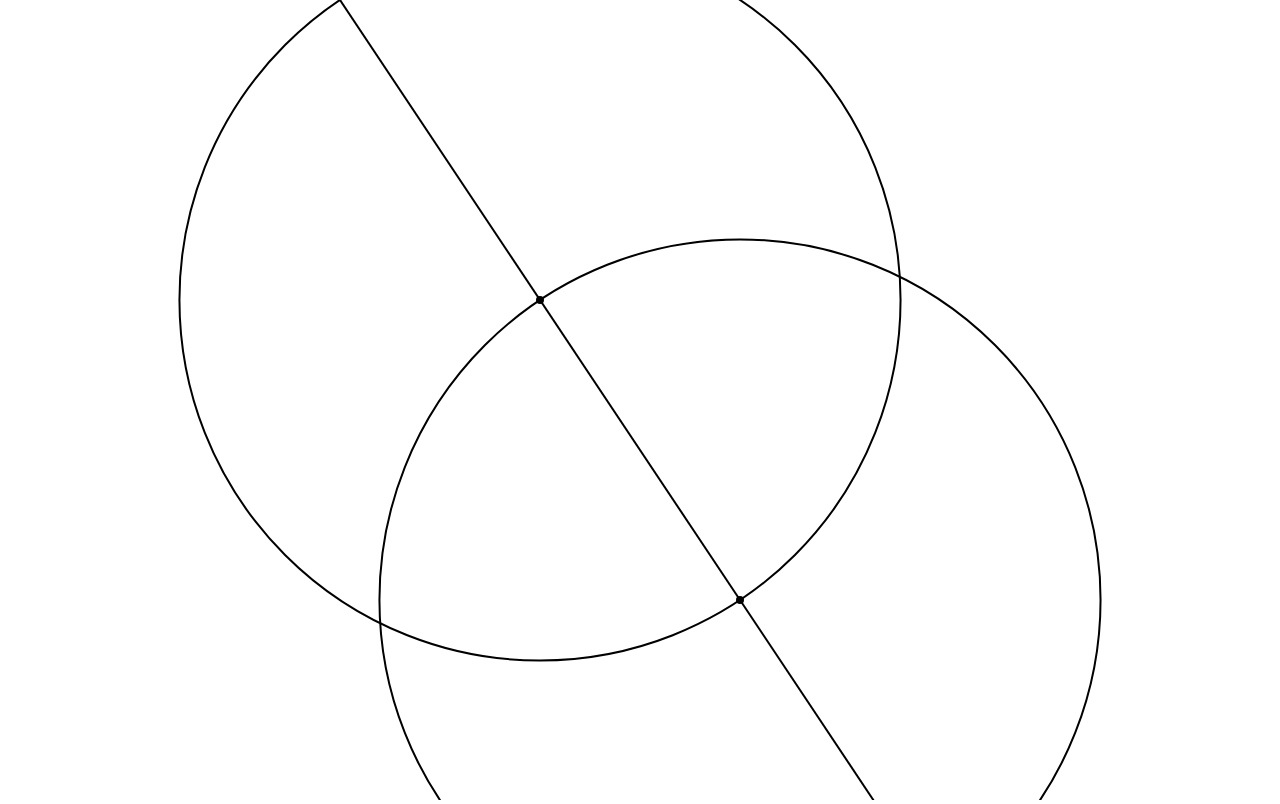
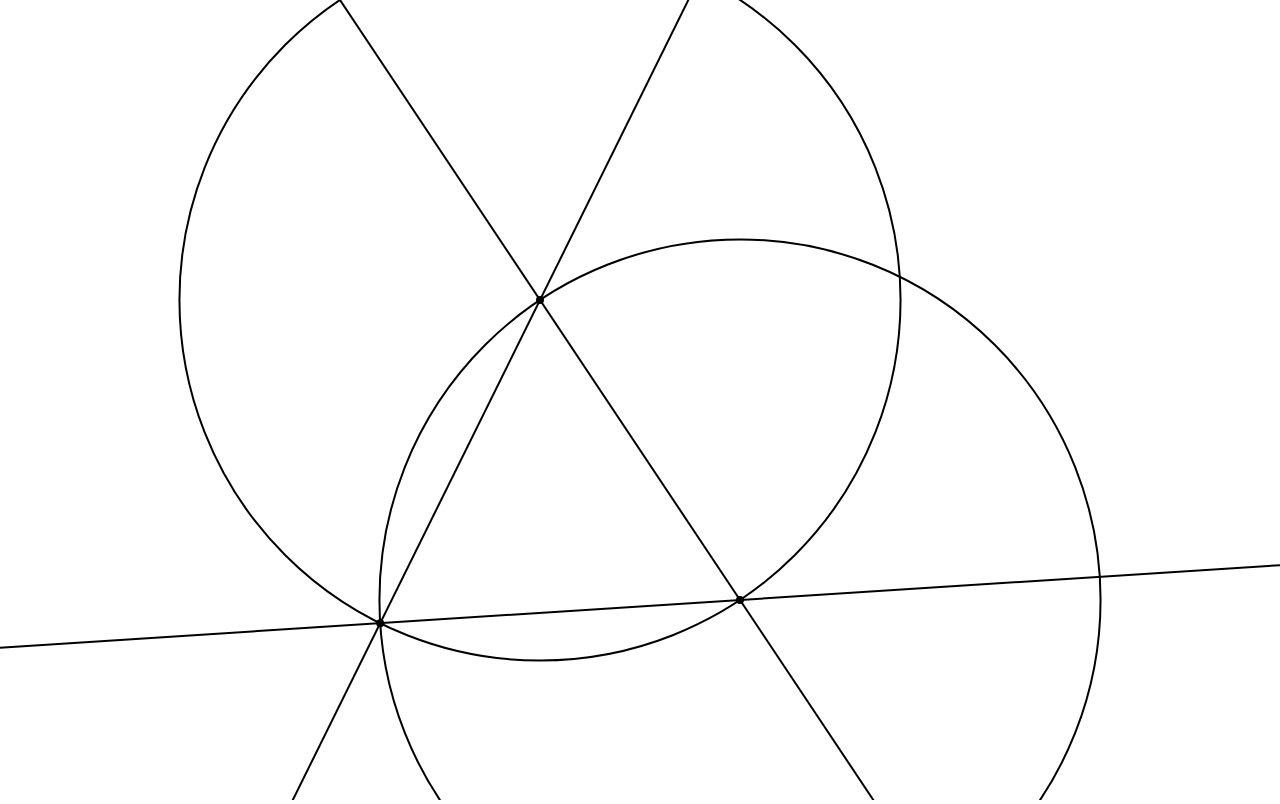
Before and after one commit to arrocke/euclid, a React (Create React App) app: page / in a window 1280 px wide. Built offline with nearby package versions, Linux system fonts and the light colour scheme.

Commit message:
calculate intersections

```diff
--- /dev/null
+++ b/src/calculator.js
@@ -0,0 +1,111 @@
+// Point: { type: 'point', x, y }
+// Line: { type: 'line', p1, p2 }
+// Circle: { type: 'circle', c, e }
+// Intersection: { type: 'intersection', e1, e2 }
+
+const lineParams = (p1, p2) => {
+  const m = (p2.y - p1.y) / (p2.x - p1.x)
+  const b = p1.y - p1.x * m
+  return { m, b }
+}
+
+const circleParams = (c, e) => {
+  const r = Math.sqrt(Math.pow(c.x - e.x, 2) + Math.pow(c.y - e.y, 2))
+  return {
+    cx: c.x,
+    cy: c.y,
+    r
+  }
+}
+
+const intersectionParams = (e1, e2, neg) => {
+  if (e1.type === 'circle' && e2.type === 'line') {
+    const temp = e1
+    e1 = e2
+    e2 = temp
+  }
+
+  if (e1.type === 'line' && e2.type === 'line') {
+    const x = (e1.b - e2.b) / (e2.m - e1.m)
+    const y = e1.m * x + e1.b
+    return { x, y }
+  } else if (e1.type === 'line' && e2.type === 'circle') {
+    const a = 1 + Math.pow(e1.m, 2)
+    const b = 2 * (-e2.cx + e1.m * (e1.b - e2.cy))
+    const c = Math.pow(e2.cx, 2) + Math.pow(e1.b - e2.cy, 2) - Math.pow(e2.r, 2)
+
+    const x = (-b + (neg ? -1 : 1) * Math.sqrt(Math.pow(b, 2) - 4 * a * c)) / (2 * a)
+    const y = e1.m * x + e1.b
+
+    return { x, y }
+  } else if (e1.type === 'circle' && e2.type === 'circle') {
+    const bl = (Math.pow(e1.cx, 2) - Math.pow(e2.cx, 2) + Math.pow(e1.cy, 2) - Math.pow(e2.cy, 2) - Math.pow(e1.r, 2) + Math.pow(e2.r, 2)) / (-2 * (e2.cy - e1.cy))
+    const m = -(e2.cx - e1.cx) / (e2.cy - e1.cy)
+
+    const a = 1 + Math.pow(m, 2)
+    const b = 2 * (-e2.cx + m * (bl - e2.cy))
+    const c = Math.pow(e2.cx, 2) + Math.pow(bl - e2.cy, 2) - Math.pow(e2.r, 2)
+
+    const x = (-b + (neg ? -1 : 1) * Math.sqrt(Math.pow(b, 2) - 4 * a * c)) / (2 * a)
+    const y = m * x + bl
+
+    return { x, y }
+  }
+}
+
+export default {
+  layout (elements) {
+    const resolved = []
+    let id = 0
+
+    // Resolve each element.
+    for (let el of elements) {
+      switch (el.type) {
+        case 'point': {
+          resolved.push({ ...el, id: id++ })
+          break
+        }
+        case 'line': {
+          const p1Ref = resolved[el.p1]
+          const p2Ref = resolved[el.p2]
+          resolved.push({
+            ...el,
+            ...lineParams(p1Ref, p2Ref),
+            p1Ref,
+            p2Ref,
+            id: id++
+          })
+          break
+        }
+        case 'circle': {
+          const cRef = resolved[el.c]
+          const eRef = resolved[el.e]
+          resolved.push({
+            ...el,
+            ...circleParams(cRef, eRef),
+            cRef,
+            eRef,
+            id: id++
+          })
+          break
+        }
+        case 'intersection': {
+          const e1Ref = resolved[el.e1]
+          const e2Ref = resolved[el.e2]
+          resolved.push({
+            ...el,
+            ...intersectionParams(e1Ref, e2Ref, el.neg),
+            e1Ref,
+            e2Ref,
+            id: id++
+          })
+          break
+        }
+        default:
+          break
+      }
+    }
+
+    return resolved
+  }
+}
--- a/src/components/Canvas.js
+++ b/src/components/Canvas.js
@@ -2,6 +2,7 @@ import React, { Component } from 'react';
 import Point from './Point'
 import Line from './Line'
 import Circle from './Circle'
+import calculator from '../calculator'
 
 class Canvas extends Component {
   constructor(props) {
@@ -11,13 +12,16 @@ class Canvas extends Component {
     this.state = {
       width: window.innerWidth,
       height: window.innerHeight,
-      elements: [
+      elements: calculator.layout([
         { type: 'point', x: 100, y: -200 },
         { type: 'point', x: -100, y: 100 },
-        { type: 'line', a: 0, b: 1 },
-        { type: 'circle', c: 0, e: 1 },
-        { type: 'circle', c: 1, e: 0 }
-      ]
+        { type: 'circle', c: 0, e: 1},
+        { type: 'circle', c: 1, e: 0},
+        { type: 'intersection', e1: 2, e2: 3, neg: true },
+        { type: 'line', p1: 0, p2: 4 },
+        { type: 'line', p1: 1, p2: 4 },
+        { type: 'line', p1: 1, p2: 0 }
+      ])
     }
   }
 
@@ -29,32 +33,28 @@ class Canvas extends Component {
 
     const elements = this.state.elements.map((el, i) => {
       switch (el.type) {
+        case 'intersection':
         case 'point':
           return <Point
-            key={i}
-            x={el.x} y={el.y}
-            elementId={i}
+            key={el.id}
+            el={el}
           />
         case 'line':
           return <Line
-            key={i}
-            a={this.findElement(el.a)}
-            b={this.findElement(el.b)}
+            key={el.id}
+            el={el}
             canvasWidth={this.state.width}
             canvasHeight={this.state.height}
-            elementId={i}
           />
         case 'circle':
           return <Circle
-            key={i}
-            c={this.findElement(el.c)}
-            e={this.findElement(el.e)}
-            elementId={i}
+            key={el.id}
+            el={el}
           />
         default:
-          return ''
+          return null
       }
-    })
+    }).filter(el => el !== null)
 
     return <svg
       width="100%" height="100%"
@@ -66,14 +66,6 @@ class Canvas extends Component {
   }
 
   onCanvasClick(e) {
-    const x = e.clientX - this.state.width / 2
-    const y = -(e.clientY - this.state.height / 2)
-    this.setState({
-      elements: [
-        ...this.state.elements,
-        { type: 'point', x, y }
-      ]
-    })
   }
 
   findElement(id) {
--- a/src/components/Circle.js
+++ b/src/components/Circle.js
@@ -2,12 +2,12 @@ import React, { Component } from 'react'
 
 class Circle extends Component {
   render () {
-    const c = this.props.c
-    const e = this.props.e
-
-    const r = Math.sqrt(Math.pow(c.x - e.x, 2) + Math.pow(c.y - e.y, 2))
-
-    return <circle cx={c.x} cy={-c.y} r={r} fill="transparent" stroke="black" strokeWidth="2" />
+    const el = this.props.el
+    return <circle
+      cx={el.cx} cy={-el.cy}
+      r={el.r}
+      fill="transparent" stroke="black" strokeWidth="2"
+    />
   }
 }
 
--- a/src/components/Line.js
+++ b/src/components/Line.js
@@ -4,6 +4,8 @@ class Line extends Component {
   render () {
     const canvasWidth = this.props.canvasWidth
     const canvasHeight = this.props.canvasHeight
+    const el = this.props.el
+
     const left = {
       x: -canvasWidth / 2
     }
@@ -17,16 +19,10 @@ class Line extends Component {
       y: -top.y
     }
 
-    const a = this.props.a
-    const b = this.props.b
-
-    const m = (b.y - a.y) / (b.x - a.x)
-    const y = a.y - a.x * m
-
-    left.y = m * left.x + y
-    right.y = m * right.x + y
-    top.x = (top.y - y) / m
-    bottom.x = (bottom.y - y) / m
+    left.y = el.m * left.x + el.b
+    right.y = el.m * right.x + el.b
+    top.x = (top.y - el.b) / el.m
+    bottom.x = (bottom.y - el.b) / el.m
 
     const points = []
 
--- a/src/components/Point.js
+++ b/src/components/Point.js
@@ -9,8 +9,9 @@ class Point extends Component {
   }
 
   render () {
+    const el = this.props.el
     return <circle
-      cx={this.props.x} cy={-this.props.y}
+      cx={el.x} cy={-el.y}
       r="4"
       onClick={this.onClick}
       onMouseOver={this.onMouseOver}
@@ -24,15 +25,15 @@ class Point extends Component {
   }
 
   onClick () {
-    this.props.onClick && this.props.onClick(this.eventData())
+    // this.props.onClick && this.props.onClick(this.eventData())
   }
 
   onMouseOver () {
-    this.props.onMouseOver && this.props.onMouseOver(this.eventData())
+    // this.props.onMouseOver && this.props.onMouseOver(this.eventData())
   }
 
   onMouseOut () {
-    this.props.onMouseOut && this.props.onMouseOut(this.eventData())
+    // this.props.onMouseOut && this.props.onMouseOut(this.eventData())
   }
 }
 
```
